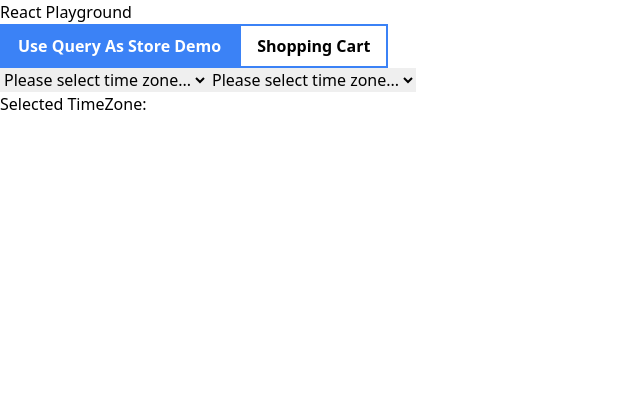
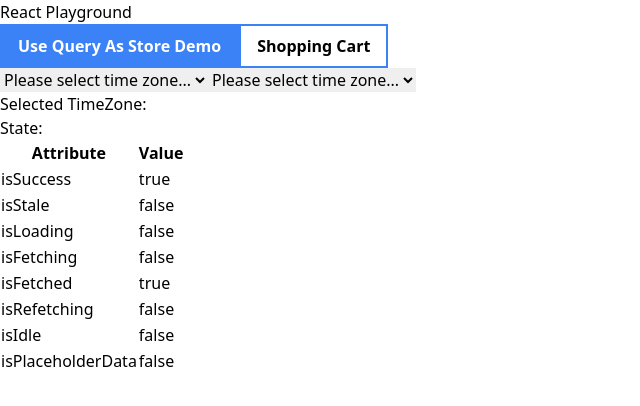
Before and after one commit to jasonewall/playgrounds, a React (Vite) app in the folder react-ts/: page / in a window 1280 px wide. Both pictures are taken after a click on the button "Use Query As Store Demo". Shown: the top 406 px of the page, without its empty margins (0-640 px from the left). Built offline with nearby package versions, Linux system fonts and the light colour scheme.

Commit message:
fix query caching

```diff
--- a/react-ts/src/App.tsx
+++ b/react-ts/src/App.tsx
@@ -1,11 +1,9 @@
 import { useState } from 'react';
-import { QueryClient, QueryClientProvider } from 'react-query'
 import Menu, { MenuItem } from '@components/Menu';
 import UseQueryAsStore from '@demos/UseQueryAsStore';
 import ShoppingCart from '@demos/ShoppingCart';
 
 function App() {
-  const queryClient = new QueryClient();
 
   const views: MenuItem<() => JSX.Element>[] = [
     { description: 'Use Query As Store Demo', value: UseQueryAsStore },
@@ -18,13 +16,11 @@ function App() {
 
   return (
     <>
-      <QueryClientProvider client={queryClient}>
-        <h1>React Playground</h1>
+      <h1>React Playground</h1>
 
-        <Menu onClick={setView} items={views} selected={view} />
+      <Menu onClick={setView} items={views} selected={view} />
 
-        {CurrentView && (<CurrentView />)}
-      </QueryClientProvider>
+      {CurrentView && (<CurrentView />)}
     </>
   )
 }
--- a/react-ts/src/components/TimeZoneSelect.tsx
+++ b/react-ts/src/components/TimeZoneSelect.tsx
@@ -2,13 +2,14 @@ import React from 'react';
 import useTimeZones from '@entities/useTimeZones'
 
 function TimeZoneSelect({ onChange, value }: {
-    onChange: React.Dispatch<React.SetStateAction<string>>,
-    value: string,
+    onChange?: React.Dispatch<React.SetStateAction<string>>,
+    value?: string,
 }) {
     const { data, isLoading, isSuccess }= useTimeZones();
 
     return (
-        <select disabled={isLoading} value={value} onChange={e => onChange(e.target.value)}>
+        <>
+        <select disabled={isLoading} value={value} onChange={e => onChange && onChange(e.target.value)}>
         { isLoading && (
             <option>Loading time zones...</option>
         )}
@@ -28,6 +29,8 @@ function TimeZoneSelect({ onChange, value }: {
             </>
         )}
         </select>
+
+        </>
     )
 }
 
--- a/react-ts/src/custom_hooks/entities/useTimeZones.ts
+++ b/react-ts/src/custom_hooks/entities/useTimeZones.ts
@@ -18,14 +18,12 @@ function getTimeZones(): Promise<TimeZone[]> {
 }
 
 function useTimeZones() {
-    const result = useQuery(
-        'time-zone-list',
-        getTimeZones,
-        {
-            staleTime: Infinity,
-            cacheTime: Infinity,
-        }
-    );
+    const result = useQuery({
+        queryKey: 'time-zone-list',
+        queryFn: getTimeZones,
+        cacheTime: Infinity,
+        staleTime: Infinity,
+    });
     return result;
 }
 
--- a/react-ts/src/demos/UseQueryAsStore.tsx
+++ b/react-ts/src/demos/UseQueryAsStore.tsx
@@ -1,16 +1,45 @@
 import { useState } from 'react';
 import TimeZoneSelect from '@components/TimeZoneSelect'
+import useTimeZones from '@entities/useTimeZones';
 
 function UseQueryAsStore() {
     const [timeZone, setTimeZone] = useState('');
+
+    const q = useTimeZones();
+
+    const stattrs = [
+        'isSuccess',
+        'isStale',
+        'isLoading',
+        'isFetching',
+        'isFetched',
+        'isRefetching',
+        'isIdle',
+        'isPlaceholderData',
+    ];
 
     return (
     <>
         <TimeZoneSelect onChange={setTimeZone} value={timeZone}/>
         <TimeZoneSelect onChange={setTimeZone} value={timeZone}/>
 
-        <p>Selected TimeZone:</p>
-        <p>{timeZone}</p>
+        <p>Selected TimeZone: {timeZone}</p>
+
+        <div>
+            State:
+            <table>
+                <tr>
+                    <th>Attribute</th>
+                    <th>Value</th>
+                </tr>
+                {stattrs.map(attr => (
+                    <tr>
+                        <td>{attr}</td>
+                        <td>{q[attr].toString()}</td>
+                    </tr>
+                ))}
+            </table>
+        </div>
     </>
     )
 }
--- a/react-ts/src/main.tsx
+++ b/react-ts/src/main.tsx
@@ -2,9 +2,14 @@ import React from 'react'
 import ReactDOM from 'react-dom/client'
 import App from './App.tsx'
 import './index.css'
+import { QueryClient, QueryClientProvider } from 'react-query'
+
+const queryClient = new QueryClient();
 
 ReactDOM.createRoot(document.getElementById('root')!).render(
   <React.StrictMode>
-    <App />
+    <QueryClientProvider client={queryClient}>
+      <App />
+    </QueryClientProvider>
   </React.StrictMode>,
 )
```
